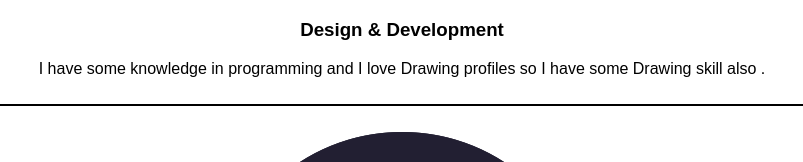
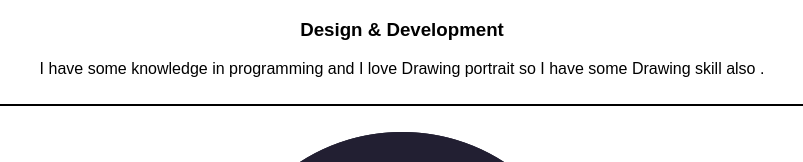
Before and after one commit to Dhanu-02/Dhanush_kumar, a plain HTML site: page index.html in a window 1280 px wide. Shown: the part 1358-1520 px from the top of the page, 238-1041 px from the left. Drawn offline with Linux system fonts and the light colour scheme.

Commit message:
Update index.html

```diff
--- a/index.html
+++ b/index.html
@@ -43,7 +43,7 @@
         <img class="" src="images\requirements.png" height="300" width="300"
          alt="skill-row">
         <h3>Design & Development</h3>
-        <p>I have some knowledge in programming and I love Drawing profiles so
+        <p>I have some knowledge in programming and I love Drawing portrait so
           I have some Drawing skill also .</p>
       </div>
       <br><hr><br>
```
